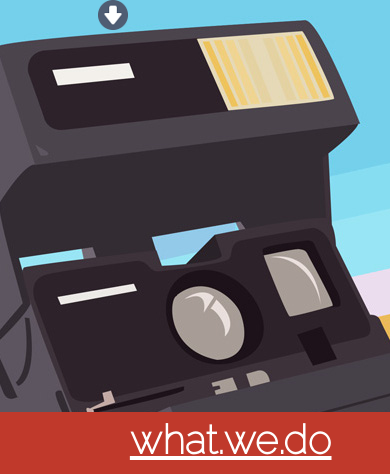
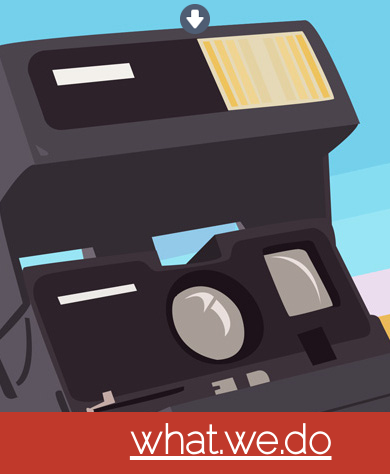
Before and after one commit to Siakag/resume, a PHP site: page / in a window 390 px wide. Shown: the top 474 px of the page. Run offline with PHP 8.4, Linux system fonts and the light colour scheme; some libraries are stand-ins or nearby versions.

Commit message:
resume - changed content structure and fixed nav anim for mobile

```diff
--- a/css/app.css
+++ b/css/app.css
@@ -354,6 +354,8 @@ a#menu {
 
 a#menu {
   display: block;
+  padding: 2%;
+  text-align: center;
 }
 
 
```
